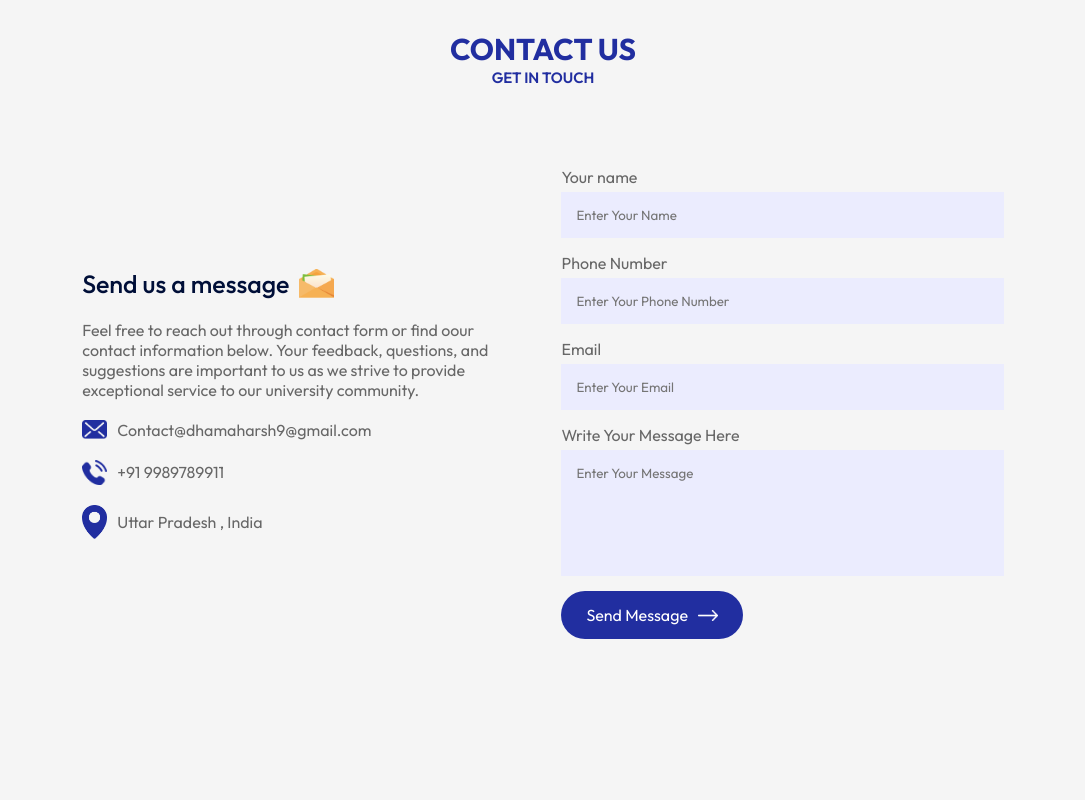
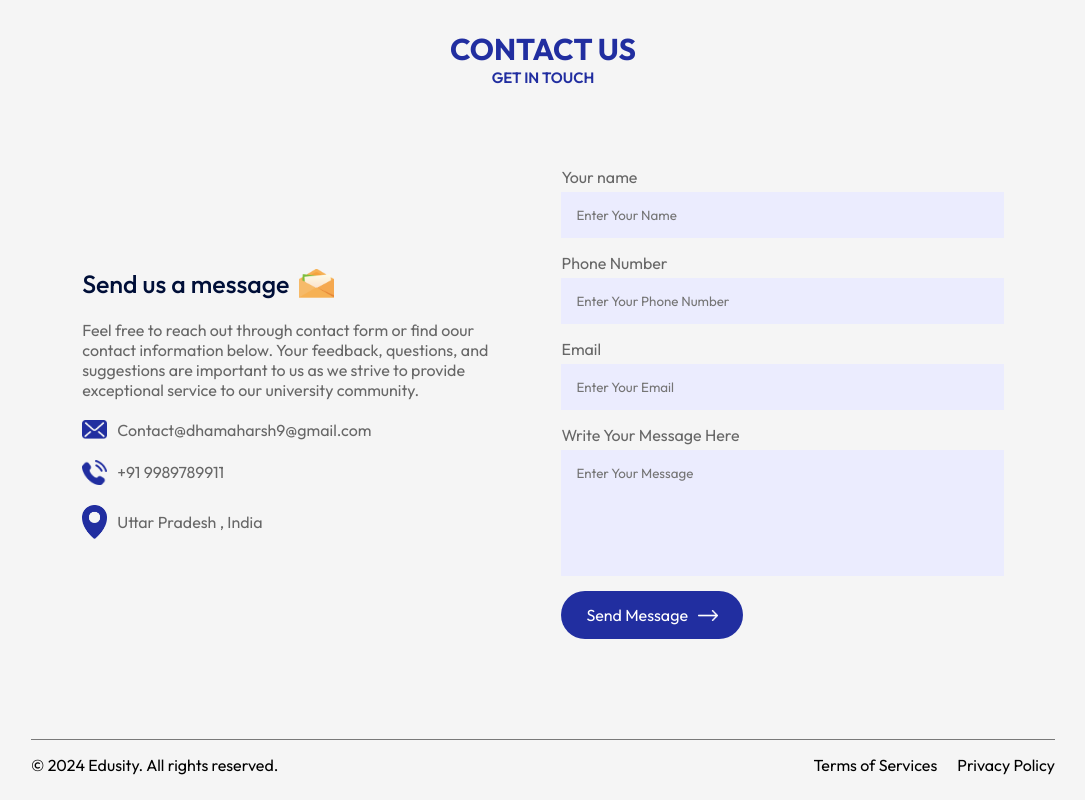
Before and after one commit to Harsh-d-lab/Edusity, a React (Vite) app: page / in a window 1280 px wide. Shown: the part 3029-3829 px from the top of the page, without its empty margins (97-1182 px from the left). Before the commit the page ends 3768 px from the top, so only its background shows below. Built offline with nearby package versions, Linux system fonts and the light colour scheme.

Commit message:
Footer Component completed

```diff
--- a/package.json
+++ b/package.json
@@ -14,7 +14,8 @@
   },
   "dependencies": {
     "react": "^18.2.0",
-    "react-dom": "^18.2.0"
+    "react-dom": "^18.2.0",
+    "react-scroll": "^1.9.0"
   },
   "devDependencies": {
     "@types/react": "^18.2.66",
--- a/src/App.jsx
+++ b/src/App.jsx
@@ -7,6 +7,7 @@
 import Campus from './Components/Campus/Campus'
 import Testimonials from './Components/Testimonials/Testimonials'
 import Contact from './Components/Contact/Contact';
+import Footer from './Components/Footer/Footer'
 
 const App = () => {
   return (
@@ -23,6 +24,7 @@
       <Testimonials/>
       <Title subTitle='Contact Us' title='Get in Touch'/>
       <Contact/>
+      <Footer/>
     </div>
     </div>
   )
--- /dev/null
+++ b/src/components/Footer/Footer.css
@@ -0,0 +1,13 @@
+.footer{
+    margin: 10px auto;
+    display: flex;
+    align-items: center;
+    justify-content: space-between;
+    border-top: 1px solid #797979;
+    padding: 15px 0;
+}
+.footer ul li{
+    list-style: none;
+    display: inline-block;
+    margin-left: 20px;
+}
--- /dev/null
+++ b/src/components/Footer/Footer.jsx
@@ -0,0 +1,16 @@
+import React from 'react'
+import './Footer.css'
+
+const Footer = () => {
+    return (
+        <div className='footer'>
+            <p> &copy; 2024 Edusity. All rights reserved.</p>
+            <ul>
+                <li>Terms of Services</li>
+                <li>Privacy Policy</li>
+            </ul>
+        </div>
+    )
+}
+
+export default Footer
```
Also changed, not shown: 1 other file (tests, documents, lock files or other folders).
